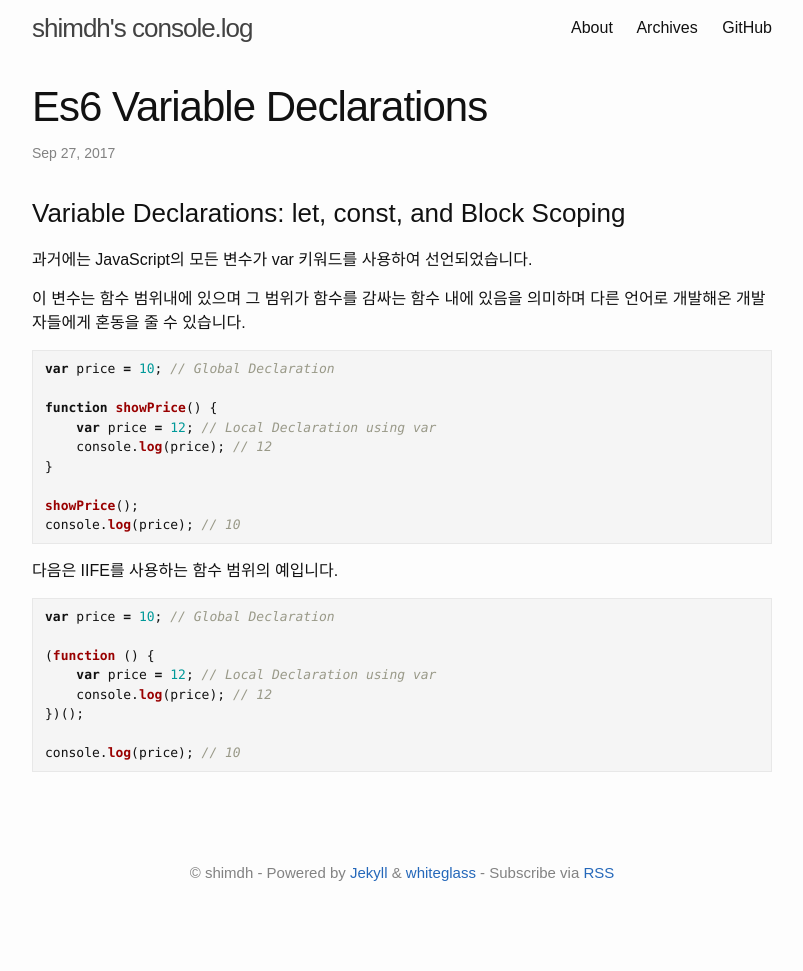
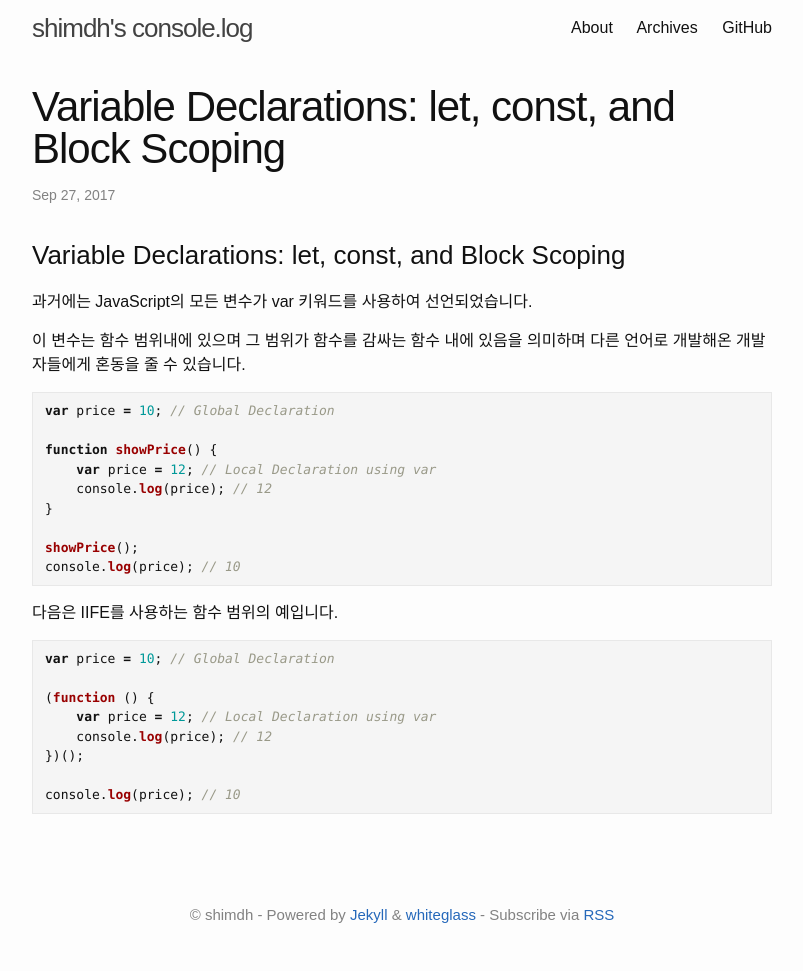
Before and after one commit to yous/whiteglass, a Jekyll site: the page built from _posts/2017-09-27-es6-variable-declarations.md, in a window 1280 px wide. Shown: the whole page, without its empty margins (238-1041 px from the left). Built offline with Jekyll 4.4.1, drawn with Linux system fonts in a browser that asks for light colours; before the commit the page ends 929 px from its top, so only the background shows below that.

Commit message:
added title

```diff
--- a/_posts/2017-09-27-es6-variable-declarations.md
+++ b/_posts/2017-09-27-es6-variable-declarations.md
@@ -1,5 +1,6 @@
 ---
 layout: post
+title: "Variable Declarations: let, const, and Block Scoping"
 ---
 
 ### Variable Declarations: let, const, and Block Scoping
```
